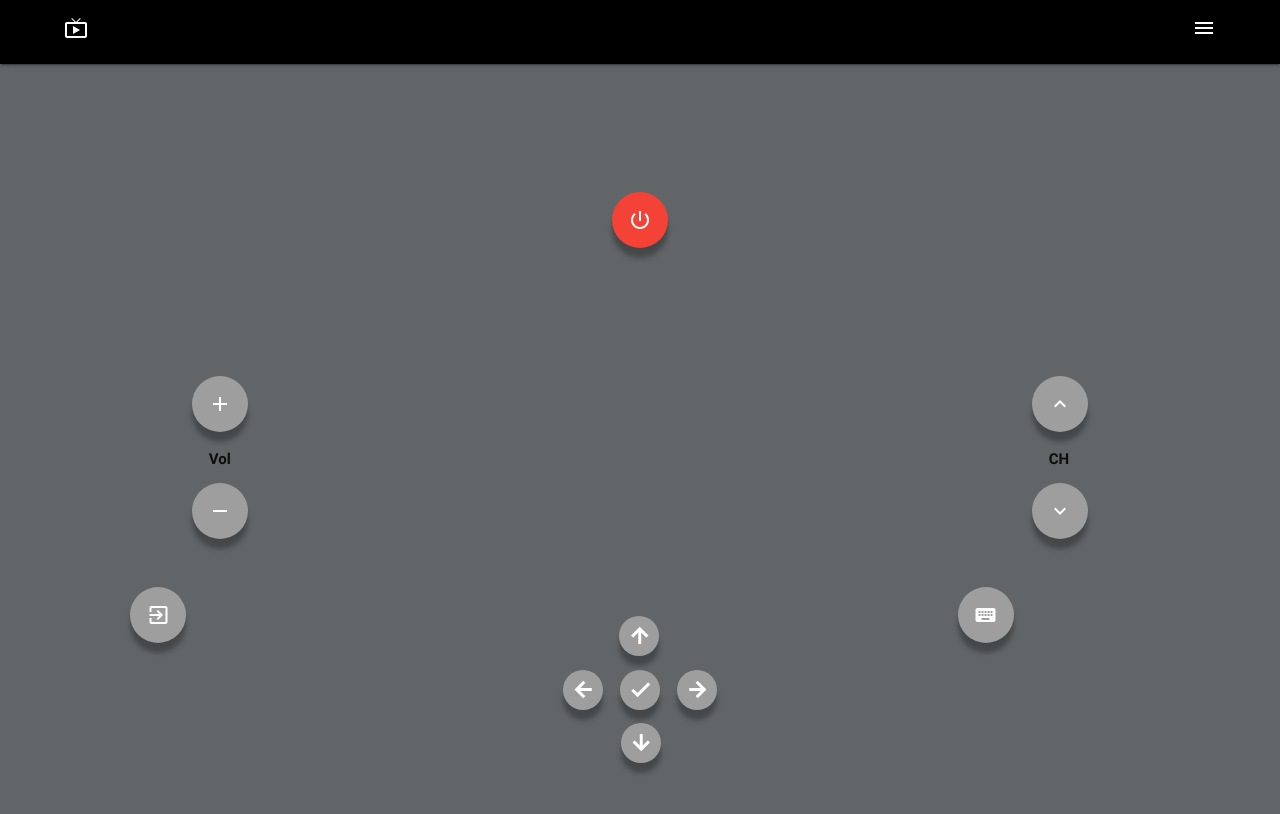
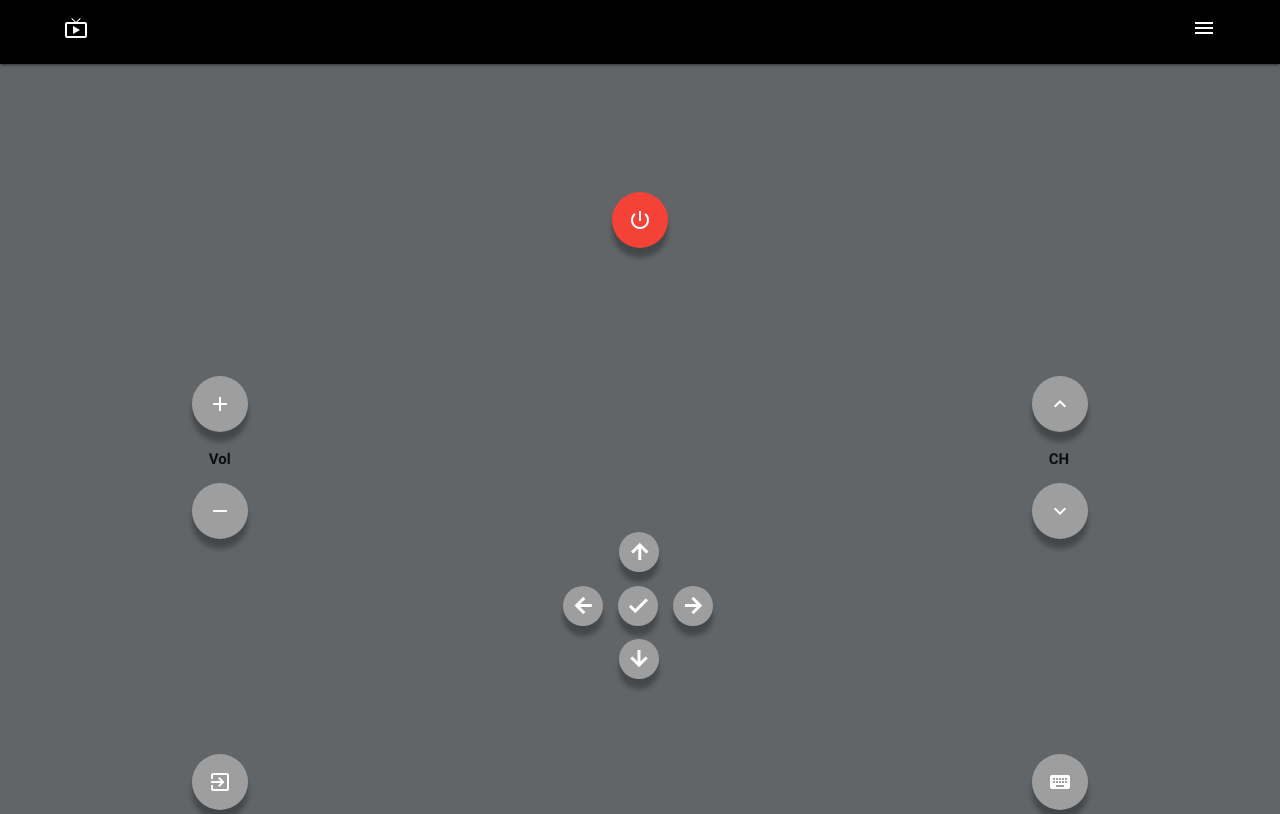
Before and after one commit to CarlottoLeo/LayoutControl, a plain HTML site: page index.html in a window 1280 px wide. Shown: the top 814 px of the page. Drawn offline with nearby package versions, Linux system fonts and the light colour scheme.

Commit message:
Ajuste Layout

```diff
--- a/css/index.css
+++ b/css/index.css
@@ -61,7 +61,6 @@ html{
 .divFunction{
   display: flex;
   justify-content: space-between;
-  height: 10%;
 }
 
 .divFunction a{
@@ -70,3 +69,7 @@ html{
   margin-left: 50%;
   top: 20px;
 }
+
+.FunctionFilho{
+
+}
--- a/index.html
+++ b/index.html
@@ -38,21 +38,23 @@
       <a class="shadow space btn-floating btn-large waves-effect waves-light grey"><i class="material-icons">keyboard_arrow_down</i></a>
     </div>
   </div>
-  <div class="divFunction">
-    <div style="margin-left: 8%;">
-      <a class="shadow space btn-floating btn-large waves-effect waves-light grey"><i class="material-icons">exit_to_app</i></a>
-    </div>
-    <div style="margin-right: 23%;">
-      <a class="shadow space btn-floating btn-large waves-effect waves-light grey"><i class="material-icons">keyboard</i></a>
-    </div>
-  </div>
   <div class="divNavigate">
     <div>
       <a class="shadow space btn-floating grey" style="left: 14%;"><i class="material-icons"><b>arrow_back</b></i></a>
       <a class="shadow space btn-floating grey" style="left: 20%; margin-top: 0%;"><i class="material-icons"><b>arrow_upward</b></i></a>
-      <a class="shadow space btn-floating grey" style="left: 0%;"><i class="material-icons"><b>check</b></i></a>
-      <a class="shadow space btn-floating grey" style="right: 20%; top: 36%;"><i class="material-icons"><b>arrow_downward</b></i></a>
-      <a class="shadow space btn-floating grey" style="right: 14%;"><i class="material-icons"><b>arrow_forward</b></i></a>
+      <a class="shadow space btn-floating grey" style="right: 1%;"><i class="material-icons"><b>check</b></i></a>
+      <a class="shadow space btn-floating grey" style="right: 21%; top: 36%;"><i class="material-icons"><b>arrow_downward</b></i></a>
+      <a class="shadow space btn-floating grey" style="right: 16%;"><i class="material-icons"><b>arrow_forward</b></i></a>
+    </div>
+  </div>
+  <div class="divPai">
+    <div class="divFilho">
+      <a class="shadow btn-floating btn-large waves-effect waves-light grey"><i class="material-icons">exit_to_app</i></a>
+      <br>
+    </div>
+    <div class="divFilho">
+      <a class="shadow btn-floating btn-large waves-effect waves-light grey"><i class="material-icons">keyboard</i></a>
+      <br>
     </div>
   </div>
   <div class="divFavorite">
@@ -61,6 +63,7 @@
     <a class="shadow waves-effect waves-light btn-large orange">C</a>
     <a class="shadow waves-effect waves-light btn-large blue">D</a>
   </div>
+  <footer></footer>
 
   <!--Import jQuery before materialize.js-->
   <script type="text/javascript" src="https://code.jquery.com/jquery-3.2.1.min.js"></script>
```
